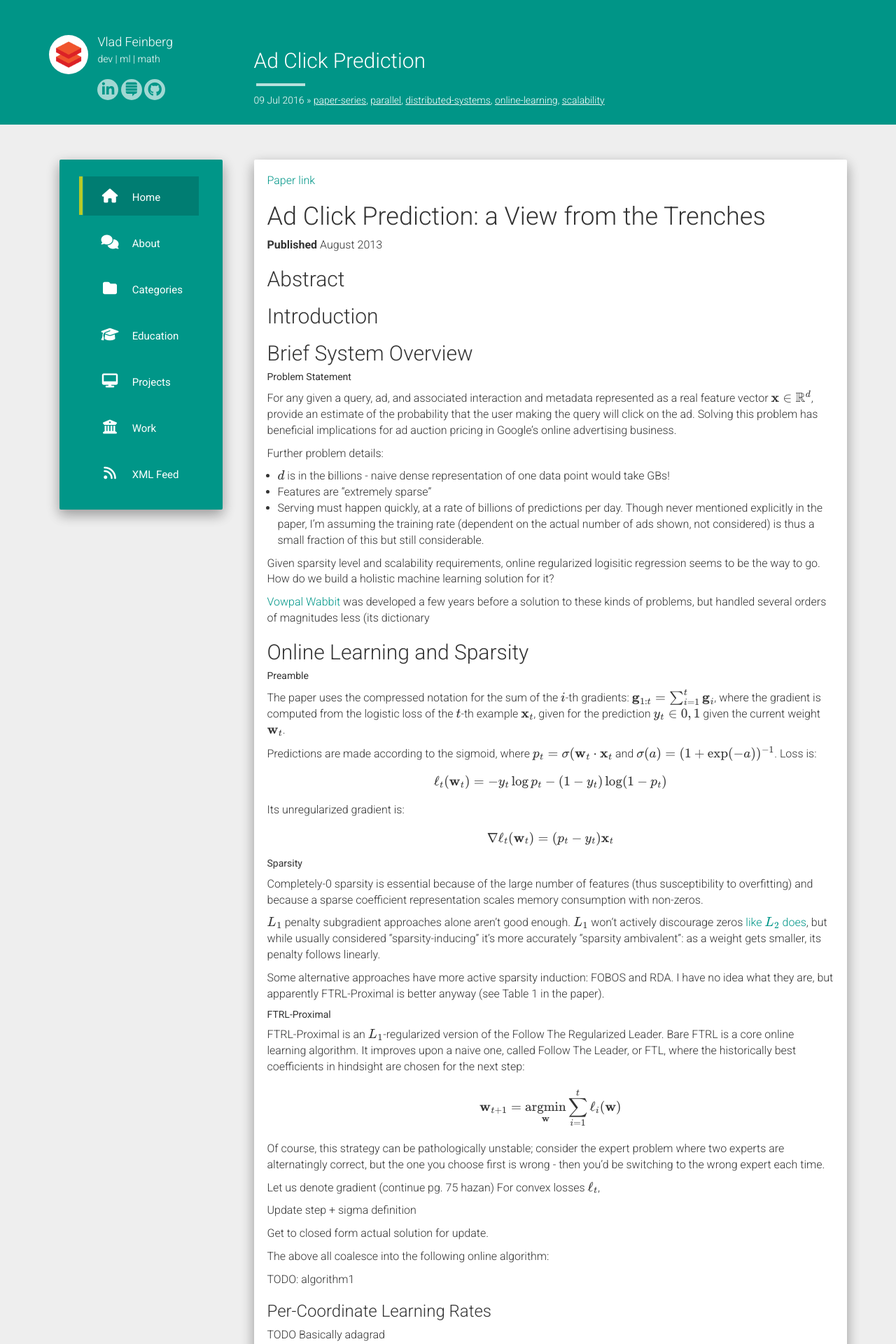
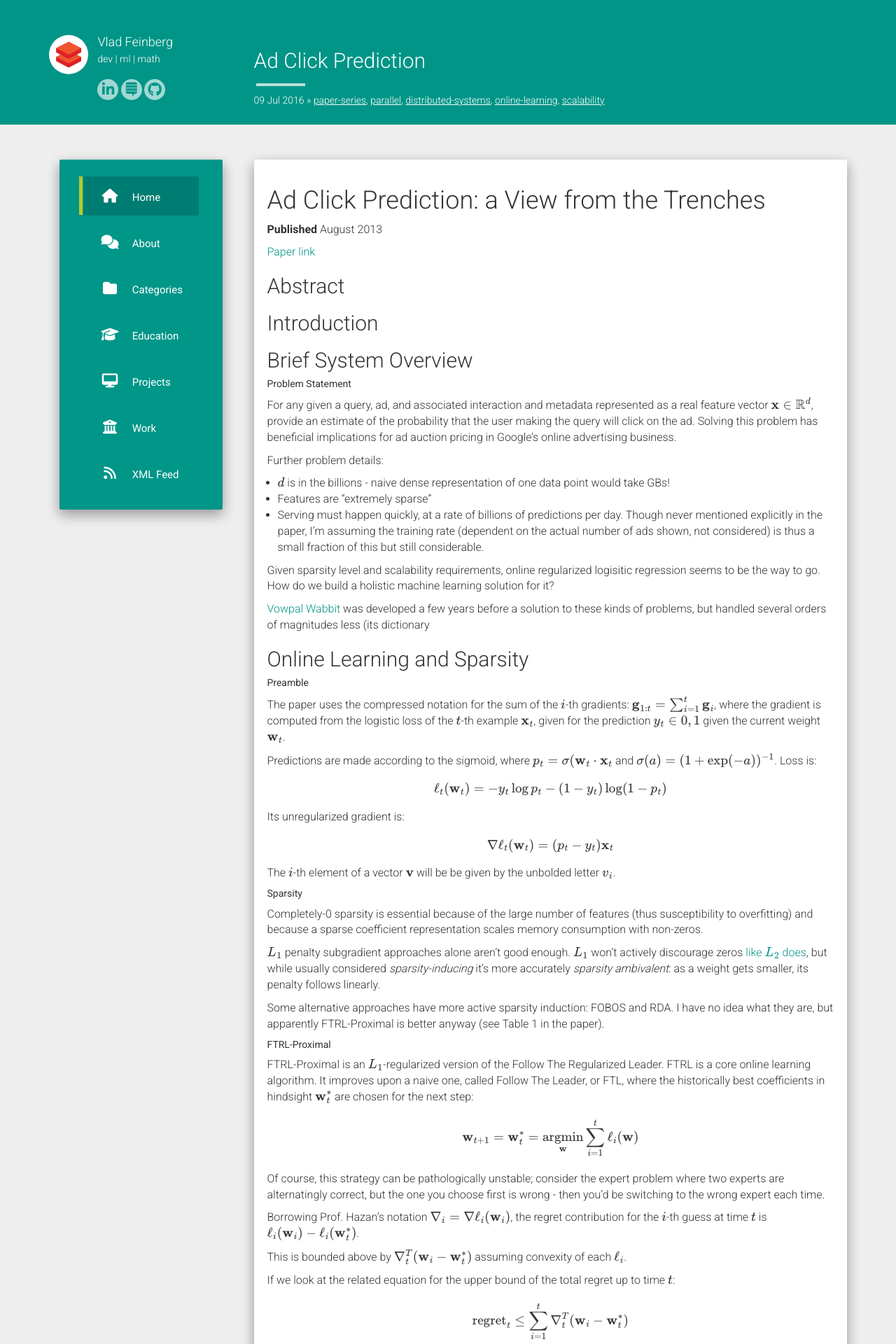
Before and after one commit to vlad17/vlad17.github.io, a Jekyll site: the page built from _posts/2016-07-17-ad-click-prediction.md, in a window 1280 px wide. Shown: the top 1920 px of the page at 70% size. Built offline with Jekyll 4.4.1, drawn with Linux system fonts in a browser that asks for light colours; nearby versions of some CDN libraries; formulas are drawn with MathJax 3; comment, search, counter and statistics services are not loaded; some of the changed text lies outside the part shown.

Commit message:
Added more content to ad-click-prediction, with center-styling images

```diff
--- a/_posts/2016-07-17-ad-click-prediction.md
+++ b/_posts/2016-07-17-ad-click-prediction.md
@@ -5,11 +5,11 @@
 categories: paper-series parallel distributed-systems online-learning scalability
 ---
 
-[Paper link](http://dl.acm.org/citation.cfm?id=2488200)
-
 # Ad Click Prediction: a View from the Trenches
 
 **Published** August 2013
+
+[Paper link](http://dl.acm.org/citation.cfm?id=2488200)
 
 ## Abstract
 
@@ -47,39 +47,60 @@
 \nabla \ell_t(\textbf{w}\_t)=(p\_t-y\_t)\textbf{x}\_t
 \\]
 
+The \\(i\\)-th element of a vector \\(\textbf{v}\\) will be be given by the unbolded letter \\(v\_i\\).
+
 ##### Sparsity
 
 Completely-0 sparsity is essential because of the large number of features (thus susceptibility to overfitting) and because a sparse coefficient representation scales memory consumption with non-zeros.
 
-\\(L\_1\\) penalty subgradient approaches alone aren't good enough. \\(L\_1\\) won't actively discourage zeros [like \\(L\_2\\) does](stackoverflow), but while usually considered "sparsity-inducing" it's more accurately "sparsity ambivalent": as a weight gets smaller, its penalty follows linearly.
+\\(L\_1\\) penalty subgradient approaches alone aren't good enough. \\(L\_1\\) won't actively discourage zeros [like \\(L\_2\\) does](stackoverflow), but while usually considered _sparsity-inducing_ it's more accurately _sparsity ambivalent_: as a weight gets smaller, its penalty follows linearly.
 
 Some alternative approaches have more active sparsity induction: FOBOS and RDA. I have no idea what they are, but apparently FTRL-Proximal is better anyway (see Table 1 in the paper).
 
 ##### FTRL-Proximal
 
-FTRL-Proximal is an \\(L\_1\\)-regularized version of the Follow The Regularized Leader. Bare FTRL is a core online learning algorithm. It improves upon a naive one, called Follow The Leader, or FTL, where the historically best coefficients in hindsight are chosen for the next step:
+FTRL-Proximal is an \\(L\_1\\)-regularized version of the Follow The Regularized Leader. FTRL is a core online learning algorithm. It improves upon a naive one, called Follow The Leader, or FTL, where the historically best coefficients in hindsight \\(\textbf{w}\_{t}^*\\) are chosen for the next step:
+
 \\[
-\textbf{w}\_{t+1}=\underset{\textbf{w}}{\mathrm{argmin}}\sum\_{i=1}^t\ell_i(\textbf{w})
+\textbf{w}\_{t+1}=\textbf{w}\_t^*=\underset{\textbf{w}}{\mathrm{argmin}}\sum\_{i=1}^t\ell\_i(\textbf{w})
 \\]
+
 Of course, this strategy can be pathologically unstable; consider the expert problem where two experts are alternatingly correct, but the one you choose first is wrong - then you'd be switching to the wrong expert each time.
 
-Let us denote gradient (continue pg. 75 hazan)
-For convex losses \\(\ell\_t\\),
+Borrowing Prof. Hazan's notation \\(\nabla\_i=\nabla\ell\_i(\textbf{w}\_i)\\), the regret contribution for the \\(i\\)-th guess at time \\(t\\) is
+\\(\ell\_i(\textbf{w}\_i)-\ell\_i(\textbf{w}\_{t}^*)\\).
 
-Update step + sigma definition
+This is bounded above by \\(\nabla\_t^T (\textbf{w}\_i-\textbf{w}\_{t}^*)\\) assuming convexity of each \\(\ell\_i\\).
 
-Get to closed form actual solution for update.
+If we look at the related equation for the upper bound of the total regret up to time \\(t\\):
 
-The above all coalesce into the following online algorithm:
+\\[
+\text{regret}\_t\le \sum_{i=1}^t \nabla\_t^T (\textbf{w}\_i-\textbf{w}\_{t}^*)
+\\]
 
-TODO: algorithm1
+We see that FTL is equivalent to **optimizing that bound for the previous iterations**. But, as the example above mentioned, it performs poorly because it can be unstable. FTRL introduces some notion of stability to the algorithm by changing the optimization goal to:
+
+\\[
+\textbf{w}\_{t+1}=\underset{\textbf{w}}{\mathrm{argmin}} \sum_{i=1}^t \nabla\_t^T (\textbf{w}\_i-\textbf{w}\_{t}^*) +R(\textbf{w})
+\\]
+
+The \\(\eta\_t\\) factors control how much the regularization function affects the next guess. By observing that \\(\textbf{w}\_{t}^*\\) is a constant, and choosing \\(R\\) appropriately, we have the new convex update for a particular FTRL algorithm, FTRL-Proximal:
+
+![ftrlprox](/assets/2016-07-17-ad-click-prediction/ftrlprox-update.png){: .center-image }
+
+We inductively define \\(\sigma\_{1:i}=\eta\_{i}^{-1}\\) and let \\(\textbf{g}\_i=\nabla\_i\\). As noted in the paper, if \\(\lambda_1=0\\) and \\(\eta_i=i^{-1/2}\\) then FTRL-Proximal reduces to OGD: \\(\textbf{w}\_{t+1}=\textbf{w}\_t-\eta\_t\textbf{g}_t\\) (verify this by deriving the optimization equation wrt \\(\textbf{w}\\)).
+
+Through a derivation done fairly well in the paper, the weight update step for the proximal algorithm can be done quickly with the intermediate state \\(\textbf{z}\_t=\textbf{g}\_{1:t}-\sum\_{s=1}^t\sigma\_s\textbf{w}\_s\\). Updating the intermediate state is constant-time too.
+
+![ftrlprox](/assets/2016-07-17-ad-click-prediction/noadapt-update.png){: .center-image }
 
 ### Per-Coordinate Learning Rates
 
-TODO
-Basically adagrad
+TODO: motivation, describe how it's basically adagrad
 
-## section 4 TODO
+TODO: paste the algorithm here
+
+## TODO: Continue with section 4.
 
 # Notes
 
--- a/static/css/main.css
+++ b/static/css/main.css
@@ -173,3 +173,8 @@
 .pager li.active a {
     background: rgba(89, 148, 129, 0.3);
 }
+.center-image
+{
+    margin: 0 auto;
+    display: block;
+}
```
Also changed, not shown: _posts/2016-07-09-ligra.md (+2 -2 lines), assets/2016-07-17-ad-click-prediction/ftrlprox-update.png (added), assets/2016-07-17-ad-click-prediction/noadapt-update.png (added), assets/ftrlprox-update.png (added).
